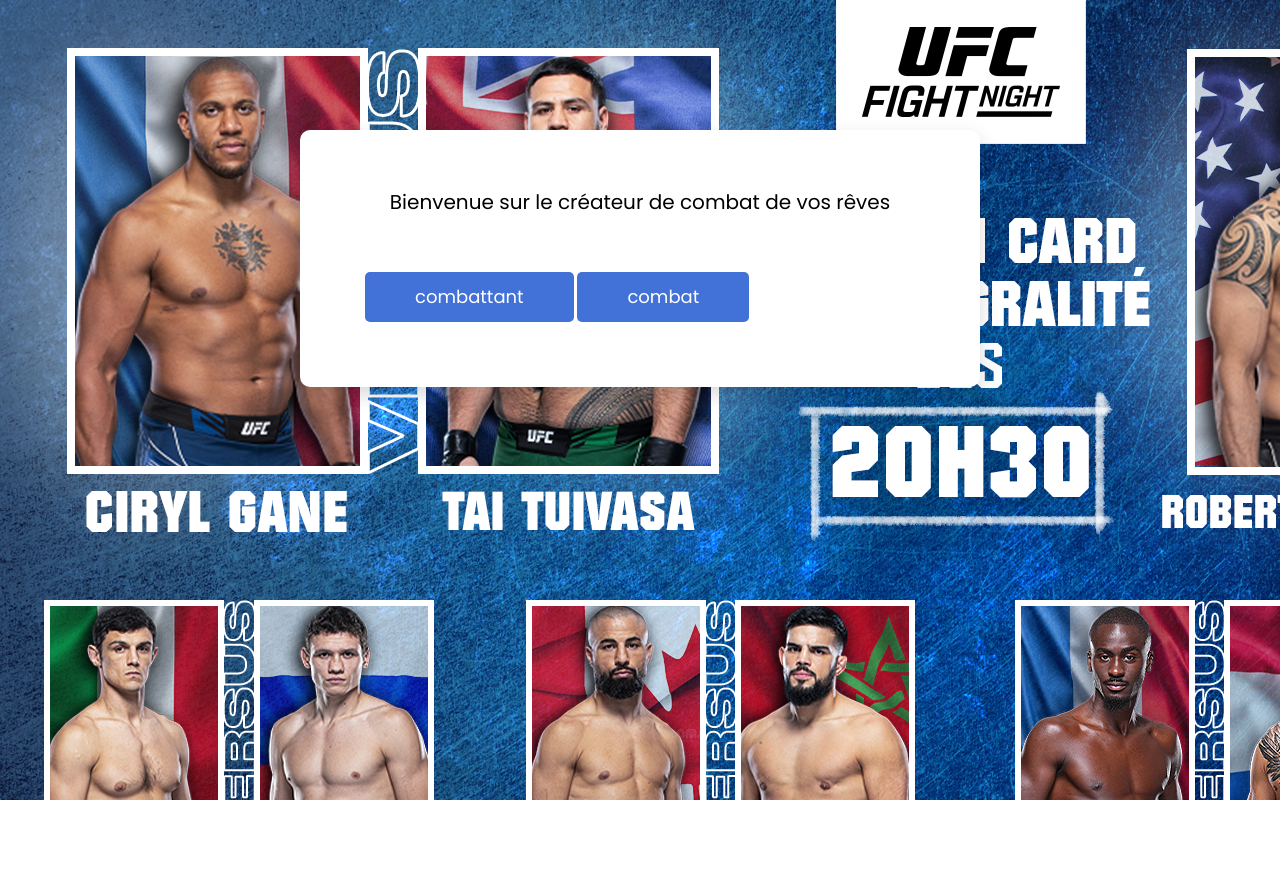
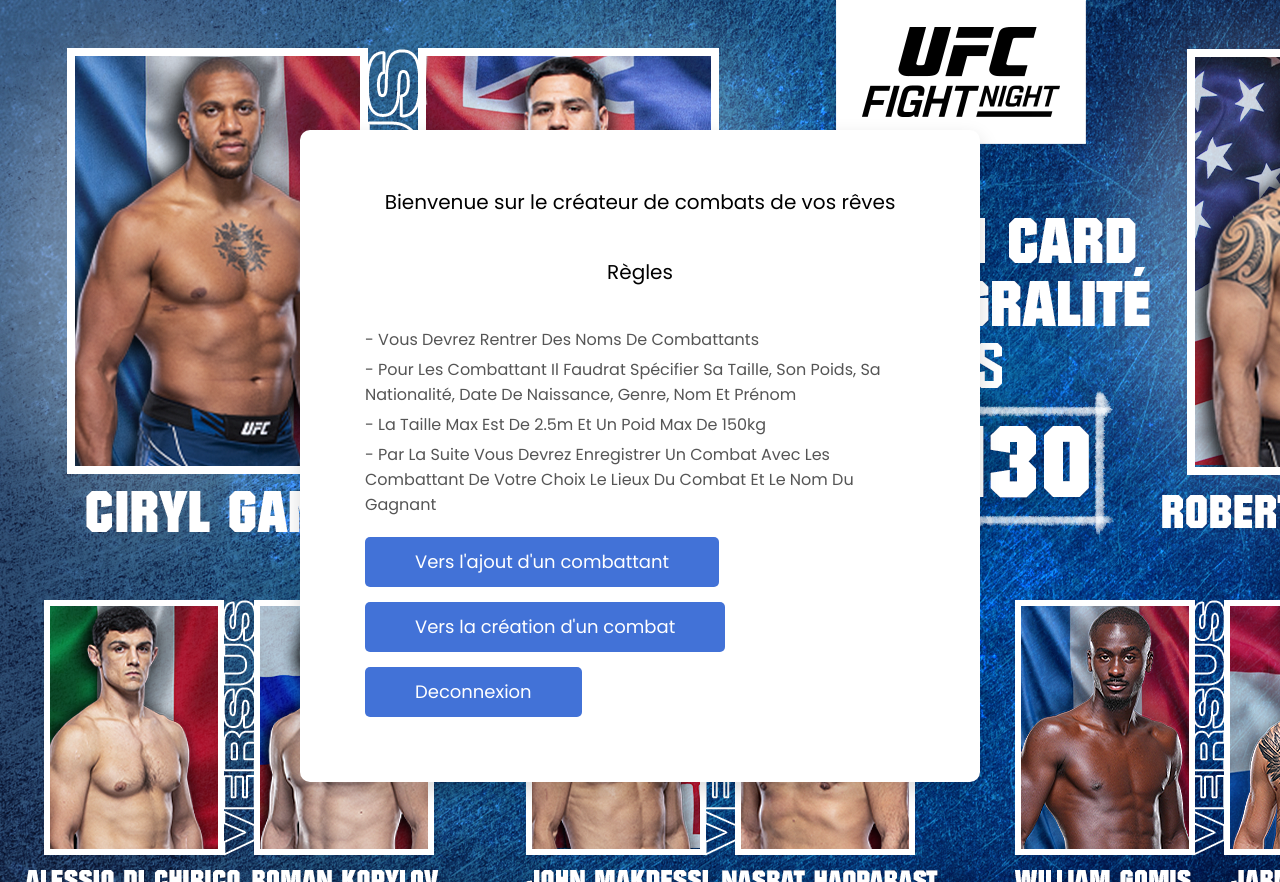
Before and after one commit to HURTELJoris/Projet-UFC, a PHP site: page /accueil.php in a window 1280 px wide. Before the commit the page ends 800 px from the top, so only its background shows below. Run offline with PHP 8.4, Linux system fonts and the light colour scheme.

Commit message:
Code final (normalement)

```diff
--- a/colorlib-regform-4/accueil.php
+++ b/colorlib-regform-4/accueil.php
@@ -27,12 +27,20 @@
     <!-- Main CSS-->
     <link href="css/main.css" rel="stylesheet" media="all">
 
-    <link rel="icon" type="image/ico" sizes="700x700" href="img/icone.png">
+    <link rel="icon" type="image/ico" sizes="700x700" href="img/icone.jpg">
 </head>
 
 <body>
     <?php
 
+        if(isset($_POST["Deconnexion"]))
+        {
+            //Si on appuie sur le bouton "Deconnexion", on supprime les données de la session et on la détruit.
+            session_unset();
+            session_destroy();
+            header('Location: index.php');
+            exit();
+        }
         if(isset($_POST["combattant"]))
         {
             header('Location: combattant.php');
@@ -51,18 +59,39 @@
         <div class="wrapper wrapper--w680">
             <div class="card card-4">
                 <div class="card-body">
-                    <h2 class="title" style="font-size:20px; text-align:center">Bienvenue sur le créateur de combat de vos rêves</h2>
+                    <h2 class="title" style="font-size:20px; text-align:center">Bienvenue sur le créateur de combats de vos rêves</h2>
+                    <h3 class="title" style="font-size:20px; text-align:center">Règles</h3>
+
+                        <p class="label">- Vous devrez rentrer des noms de combattants</p>
+
+                        <p class="label">- pour les combattant il faudrat spécifier sa taille, son poids, sa nationalité, date de naissance, genre, nom et prénom</p>
+
+                        <p class="label">- la taille max est de 2.5m et un poid max de 150kg</p>
+
+                        <p class="label">- par la suite vous devrez enregistrer un combat avec les combattant de votre choix le lieux du combat et le nom du gagnant</p>
+
                     <!-- Début du formulaire -->
                     <form method="POST">
                         <div class="p-t-15">
-                            <button class="btn btn--radius-2 btn--blue" type="submit" name="combattant" >combattant</button>
-                            <button class="btn btn--radius-2 btn--blue" type="submit" name="combat">combat</button>
+                            <button class="btn btn--radius-2 btn--blue" type="submit" name="combattant">Vers l'ajout d'un combattant</button>
+
                         </div>
+                        <div class="p-t-15">
+
+                            <button class="btn btn--radius-2 btn--blue" type="submit" name="combat">Vers la création d'un combat</button>
+
+                        </div>
+                        <div class="p-t-15">
+
+
+                           <button class="btn btn--radius-2 btn--blue" type="submit" name="Deconnexion">Deconnexion</button>
+                       </div>
                     </form>
                 </div>
             </div>
         </div>
     </div>
+
 
     <!-- Jquery JS-->
     <script src="vendor/jquery/jquery.min.js"></script>
--- a/colorlib-regform-4/css/main.css
+++ b/colorlib-regform-4/css/main.css
@@ -198,6 +198,10 @@
 
 .bg-gra-04 {
   background-image: url("../img/38689590_1037717603051335_320576582311739392_n.jpg");
+}
+
+.bg-gra-05 {
+  background-image: url("../img/efz.jpg");
 }
 
 /* ==========================================================================
```
Also changed, not shown: colorlib-regform-4/combat.php (+35 -13 lines), colorlib-regform-4/index.php (+3 -6 lines), colorlib-regform-4/img/5825599.jpg (added), colorlib-regform-4/img/8.jpg (added), colorlib-regform-4/img/UFC-Monster-Energy-drink-sponsorship-octagon.jpg (added), colorlib-regform-4/img/cc7b0dd8597c8bf85417a376c98fce3d.jpeg (added), colorlib-regform-4/img/efz.jpg (added).
